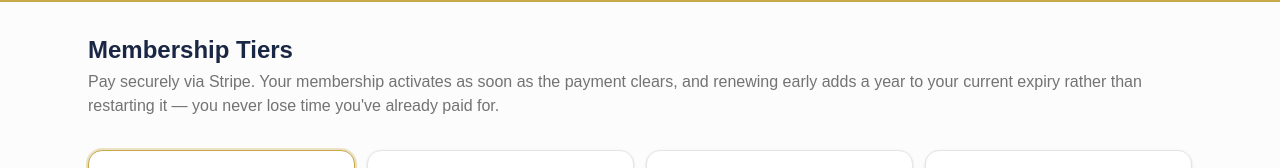
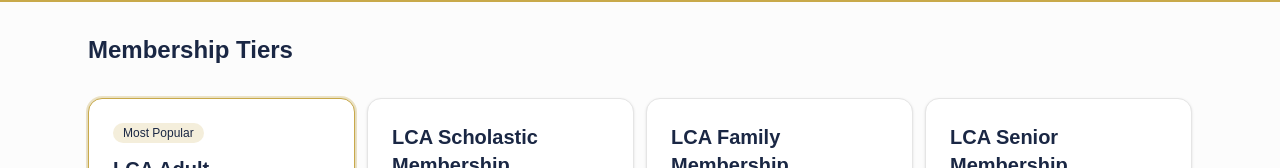
Before and after one commit to Kobi-Lipari/lca-website, a React (Vite) app: page /membership in a window 1280 px wide. Shown: the part 235-403 px from the top of the page. Built offline with nearby package versions, Linux system fonts and the light colour scheme; no server answers.

Commit message:
Drop the blurb under Membership Tiers
The heading is followed straight by the tiers now. The sentence explained
Stripe, activation timing and renewal mechanics to people who are still
deciding whether to join — detail that belongs at the point of payment, if
anywhere, not above the price list.

```diff
--- a/src/pages/MembershipPage.tsx
+++ b/src/pages/MembershipPage.tsx
@@ -208,13 +208,6 @@ export function MembershipPage() {
           <h2 className="text-2xl font-bold text-lca-navy">
             Membership Tiers
           </h2>
-          <p className="mt-1 text-muted-foreground">
-            Pay securely via Stripe. Your membership activates as soon as the
-            payment clears, and renewing early adds a year to your current
-            expiry rather than restarting it — you never lose time you've
-            already paid for.
-          </p>
-
           <ul className="mt-8 grid gap-3 lg:grid-cols-4">
             {tiers.map((tier) => (
               <li
```
